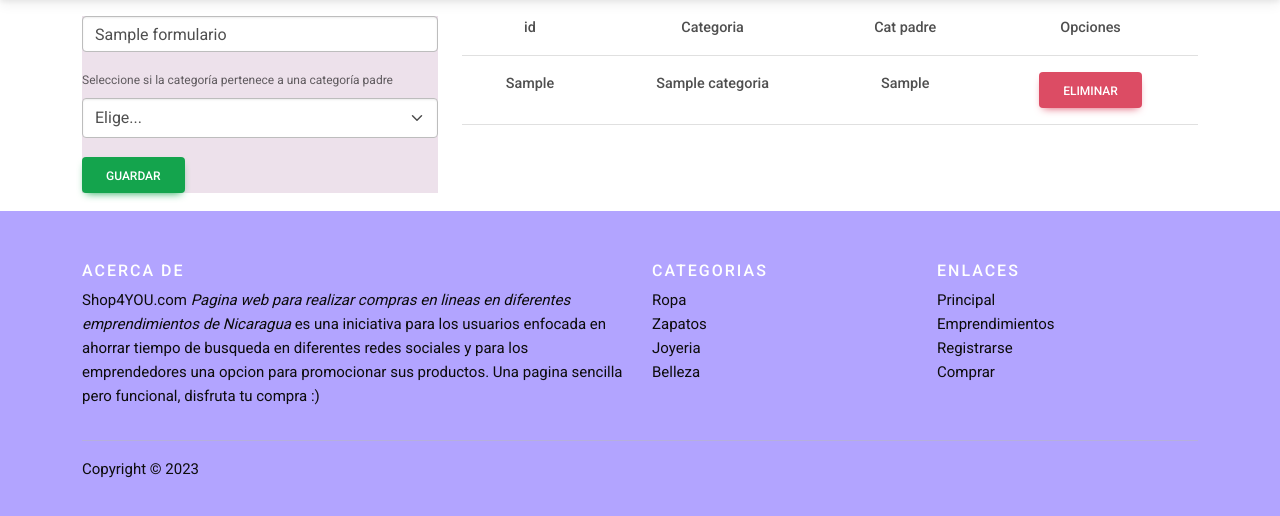
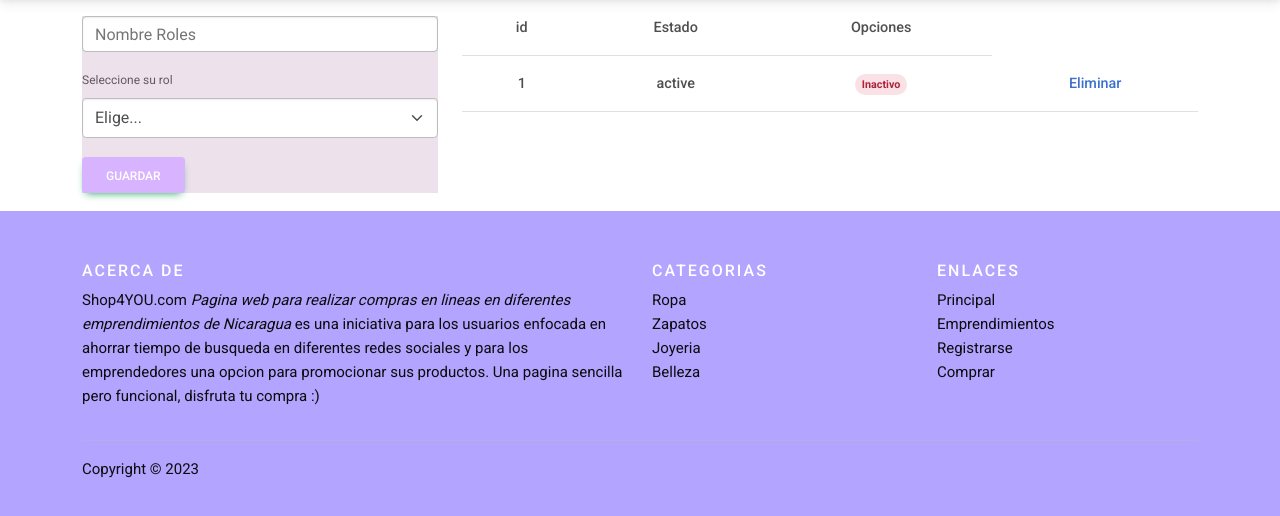
Before and after one commit to angie11laleska/ecommerce, a Flask app: template templates/admin/editRoles.html in a window 1280 px wide. Shown: the part 125-641 px from the top of the page. Run offline with Flask 3, Linux system fonts and the light colour scheme; the template is opened without the code that fills it: most values are stand-ins (such as "Sample title", 1, 10 or a date in 2020); lists and menus that the app fills with data are empty; some libraries are stand-ins or nearby versions.

Commit message:
ultimos cambios

```diff
--- a/app.py
+++ b/app.py
@@ -406,14 +406,10 @@ def eliminarEmp(id_emp):
 @app.route("/admin/roles", methods=["GET", "POST"])
 def roles():
     if request.method == "POST":
-        nombre = request.form.get("nombre")
-        if nombre:
             query = text("INSERT INTO roles(nombre) VALUES (:nombre)")
             db.execute(query, {"nombre":nombre})
             db.commit()
-            redirect("/admin/categoria")
-        else:
-            flash("Ingrese un rol", "warning")
+            redirect("/admin/roles")
     query2 = db.execute(text("select * from roles")).fetchall()
     query1 = db.execute(text("""
                             SELECT c1.id_categoria, c1.nombre_categoria, c2.nombre_categoria AS cat_padre
@@ -424,43 +420,37 @@ def roles():
     return render_template("admin/roles.html", roles = query2, navcat=query1)
 
 @app.route("/admin/roles/editar/<int:id>" , methods=["GET","POST"])
-def editarRoles(id):
+def editarRol(id):
     if request.method == "POST":
-        idhidden = request.form.get("id")
+        id = request.form.get("id")
         nombre = request.form.get("nombre")
         if nombre:
-            query = (text("UPDATE roles SET nombre = :nombre WHERE id = (:idhidden);"))
-            db.execute(query,{"idhidden":idhidden, "nombre":nombre})
+            query = (text("UPDATE roles SET nombre = :nombre WHERE id = (:id);"))
+            db.execute(query,{"id":id, "nombre":nombre})
             print("nombre")
         db.commit()
-        query1 = db.execute(text("""
-                            SELECT c1.id_categoria, c1.nombre_categoria, c2.nombre_categoria AS cat_padre
-                            FROM categoria AS c1
-                            LEFT JOIN categoria AS c2 ON c1.padre_id = c2.id_categoria
-                            ORDER BY c1.padre_id IS NULL DESC
-                            """))
-        return redirect("/admin/roles", navcat=query1)
-
+        return redirect("/admin/roles")
+    print(id)
     query2 = db.execute(text("select * from roles")).fetchall()
 
     query3 = text("SELECT nombre FROM roles WHERE id = :id")
     formulario = db.execute(query3,{"id":id}).fetchone()
-    print(f"Esto es categoria2 {query2}")
-    query = db.execute( text("select id_persona, nombre_persona from persona"))
+    print(f"Esto es repartidor {query2}")
+    query = db.execute( text("select id, nombre from roles"))
+    return render_template("/admin/editRoles.html", id = int(id),formulario = formulario, rol = query2)
+
+@app.route("/admin/roles/eliminar/<int:id>" , methods=["GET"])
+def eliminarRol(id):
+    query = (text("UPDATE roles SET estado = :estado where id= (:id)"))
+    db.execute(query,{"id":id, "estado":False})
+    db.commit()
     query1 = db.execute(text("""
                             SELECT c1.id_categoria, c1.nombre_categoria, c2.nombre_categoria AS cat_padre
                             FROM categoria AS c1
                             LEFT JOIN categoria AS c2 ON c1.padre_id = c2.id_categoria
                             ORDER BY c1.padre_id IS NULL DESC
                             """))
-    return render_template("/admin/editRoles.html", id = int(id),formulario = formulario, roles = query2, navcat=query1)
-
-@app.route("/admin/roles/eliminar/<int:id>" , methods=["GET"])
-def eliminarRoles(id):
-    query = (text("delete from roles where id= (:id)"))
-    db.execute(query,{"id":id})
-    db.commit()
-    return redirect("/admin/roles")
+    return redirect("/admin/emp", navcat=query1)
 
 # endroles
 
--- a/templates/admin/editRoles.html
+++ b/templates/admin/editRoles.html
@@ -1,7 +1,7 @@
 {% extends "layout.html" %}
 
 {% block title %}
-    Admin Categoria
+    Admin Roles
 {% endblock %}
 
 {% block main %}
@@ -10,23 +10,23 @@
     <div class="row">
         <div class="col-4">
             <div class="formulario">
-                <form action="/admin/categoria/editar/{{id_categoria}}" method="post">
-                    <input type="hidden" name="id_categoria" value="{{id_categoria}}">
-                    <input type="text" name="nombre" id="" placeholder="Nombre categoria" class="form-control mt-3" value="{{formulario.nombre_categoria}}"> <br>
+                <form action="/admin/roles/editar/{{id}}" method="post">
+                    <input type="hidden" name="id" value="{{id}}">
+                    <input type="text" name="nombre" id="" placeholder="Nombre Roles" class="form-control mt-3"> <br>
                     {% if cat_padre %}
                         <div class="col-md">
-                            <label for="validationCustom04" class="form-label">Seleccione si la categoría pertenece a una categoría padre</label>
+                            <label for="validationCustom04" class="form-label">Seleccione su rol</label>
                             <select name="catPadre" class="form-select" id="validationCustom04" >
                             <option selected disabled value="">Elige...</option>
                             <option value=""><strong>Categoria Padre</strong></option>
-                            {%for categoria in cat_padre %}
-                                <option value="{{categoria.id_categoria}}">{{categoria.nombre_categoria}}</option>
+                            {%for rol in roles %}
+                                <option value="{{rol.id_roles}}">{{rol.nombre_roles}}</option>
                             {%endfor%}
                             </select>
                         </div>
                       {% endif %}
                       <br>
-                    <input type="submit" value="Guardar" class="btn btn-success">
+                    <input type="submit" value="Guardar" class="btn btn-success" style="background-color: #d8b3ff;">
                 </form>
             </div>
         </div>
@@ -36,30 +36,33 @@
                     <thead>
                         <tr class=" text-center">
                             <th>id</th>
-                            <th>Categoria</th>
-                            <th>Cat padre</th>
+                            <th>Estado</th>
                             <th>Opciones</th>
                         </tr>
                     </thead>
                     <tbody>
-                        {% if categorias %}
-                                {% for categoria in categorias %}
+                        {% if roles %}
+                                {% for rol in roles %}
                                     <tr class="text-center">
-                                        <th>{{categoria.id_categoria}}</th>
-                                        <th>{{categoria.nombre_categoria}}</th>
-                                        {% if categoria.cat_padre == None %}
-                                        <th class="text-center"><i class="fa-solid fa-crown fa-beat " style="color: #fbf304;"></i></i></th>
-                                        {%else %}
-                                            <th>{{categoria.cat_padre}}</th>
+                                        <th>{{rol.id}}</th>
+                                        <th>{{rol.estado}}</th>
+                                        {% if rol.estado == True %}
+                                        <th>
+                                            <span class="badge badge-success rounded-pill d-inline">Activo</span>
+                                        </th>
+                                        {%else%}
+                                        <th>
+                                            <span class="badge badge-danger rounded-pill d-inline">Inactivo</span>
+                                        </th>
                                         {%endif%}
                                         <th>
-                                            <a href="/admin/categoria/eliminar/{{categoria.id_categoria}}" class="btn btn-danger"> Eliminar</a>
+                                            <a href="/admin/roles/eliminar/{{rol.id}}" class="background-color: #d8b3ff;"> Eliminar</a>
                                         </th>
                                     </tr>
                                 {% endfor %}
                             {%else %}
 
-                               <h1>No hay roles</h1>
+                               <h1>No hay roles registrados</h1>
                             {%endif%}
 
                     </tbody>
@@ -68,5 +71,4 @@
         </div>
     </div>
 </div>
-
 {%endblock %}
```
Also changed, not shown: templates/admin/roles.html (+25 -27 lines), templates/categorias.html (deleted, +0 -9 lines), 15 other files.
